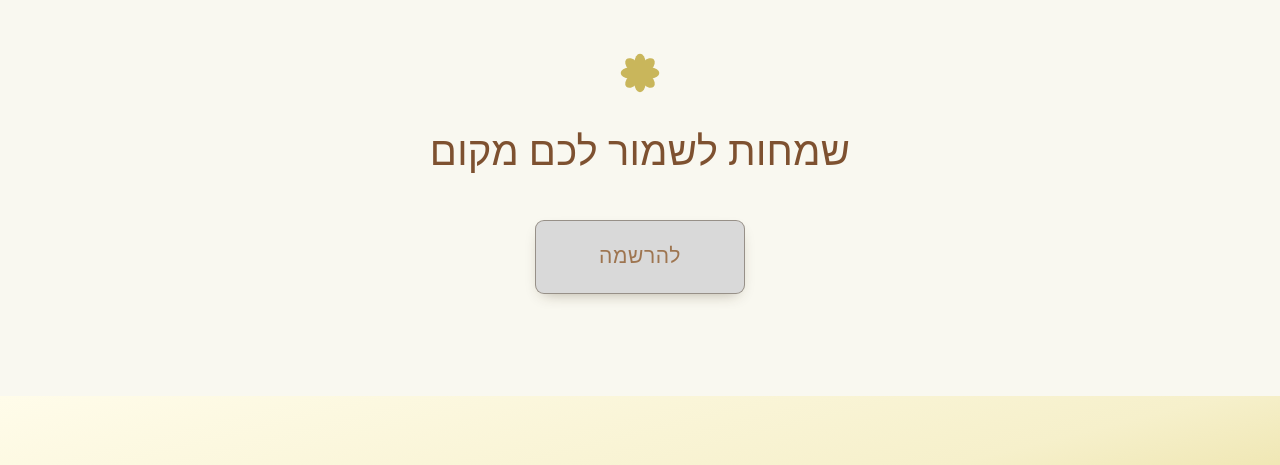
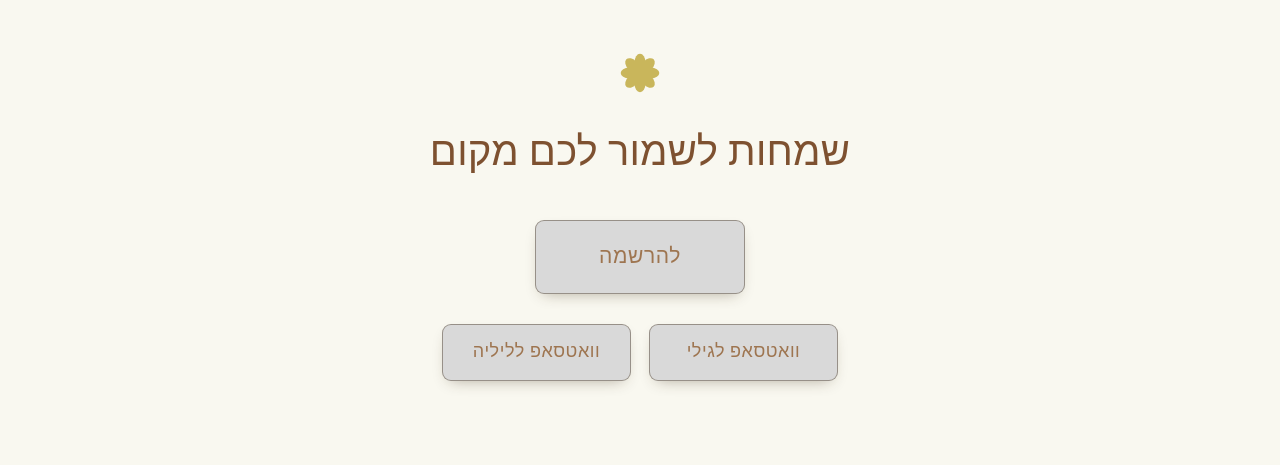
Before and after one commit to gilgulit-afk/tantra, a plain HTML site: page index.html in a window 1280 px wide. Shown: the part 11159-11624 px from the top of the page. Drawn offline with nearby package versions, Linux system fonts and the light colour scheme.

Commit message:
Add WhatsApp buttons for Gili and Lilia at the end of the page
Both open WhatsApp with the general 'היי גילי וליליה' message used by the
other buttons; Lilia's number is 972546579737.

Co-Authored-By: Claude Opus 5.5 <noreply@anthropic.com>
Claude-Session: https://claude.ai/code/session_01J15gEa7RxdYCYj6CkpwzJb

```diff
--- a/index.html
+++ b/index.html
@@ -391,6 +391,10 @@
     <div class="flower reveal" aria-hidden="true"></div>
     <h2 class="band__title reveal">שמחות לשמור לכם מקום</h2>
     <a class="btn btn--lg reveal" href="https://wa.me/972544799145?text=%D7%94%D7%99%D7%99%20%D7%92%D7%99%D7%9C%D7%99%20%D7%95%D7%9C%D7%99%D7%9C%D7%99%D7%94%F0%9F%8C%B8%0A%D7%90%D7%A0%D7%95%20%D7%9E%D7%AA%D7%A2%D7%A0%D7%99%D7%99%D7%A0%D7%99%D7%9D%20%D7%91%D7%A1%D7%93%D7%A0%D7%94%20%D7%94%D7%96%D7%95%D7%92%D7%99%D7%AA%0A%D7%A0%D7%A9%D7%9E%D7%97%20%D7%9C%D7%A7%D7%91%D7%9C%20%D7%A4%D7%A8%D7%98%D7%99%D7%9D%20%D7%95%D7%9C%D7%A9%D7%A8%D7%99%D7%99%D7%9F%20%D7%9E%D7%A7%D7%95%D7%9D%20%F0%9F%92%97&app_absent=0" target="_blank" rel="noopener">להרשמה</a>
+    <div class="contact-pair reveal">
+      <a class="btn btn--wa" href="https://wa.me/972544799145?text=%D7%94%D7%99%D7%99%20%D7%92%D7%99%D7%9C%D7%99%20%D7%95%D7%9C%D7%99%D7%9C%D7%99%D7%94%F0%9F%8C%B8%0A%D7%90%D7%A0%D7%95%20%D7%9E%D7%AA%D7%A2%D7%A0%D7%99%D7%99%D7%A0%D7%99%D7%9D%20%D7%91%D7%A1%D7%93%D7%A0%D7%94%20%D7%94%D7%96%D7%95%D7%92%D7%99%D7%AA%0A%D7%A0%D7%A9%D7%9E%D7%97%20%D7%9C%D7%A7%D7%91%D7%9C%20%D7%A4%D7%A8%D7%98%D7%99%D7%9D%20%D7%95%D7%9C%D7%A9%D7%A8%D7%99%D7%99%D7%9F%20%D7%9E%D7%A7%D7%95%D7%9D%20%F0%9F%92%97&app_absent=0" target="_blank" rel="noopener">וואטסאפ לגילי</a>
+      <a class="btn btn--wa" href="https://wa.me/972546579737?text=%D7%94%D7%99%D7%99%20%D7%92%D7%99%D7%9C%D7%99%20%D7%95%D7%9C%D7%99%D7%9C%D7%99%D7%94%F0%9F%8C%B8%0A%D7%90%D7%A0%D7%95%20%D7%9E%D7%AA%D7%A2%D7%A0%D7%99%D7%99%D7%A0%D7%99%D7%9D%20%D7%91%D7%A1%D7%93%D7%A0%D7%94%20%D7%94%D7%96%D7%95%D7%92%D7%99%D7%AA%0A%D7%A0%D7%A9%D7%9E%D7%97%20%D7%9C%D7%A7%D7%91%D7%9C%20%D7%A4%D7%A8%D7%98%D7%99%D7%9D%20%D7%95%D7%9C%D7%A9%D7%A8%D7%99%D7%99%D7%9F%20%D7%9E%D7%A7%D7%95%D7%9D%20%F0%9F%92%97&app_absent=0" target="_blank" rel="noopener">וואטסאפ לליליה</a>
+    </div>
   </div>
 </section>
 
--- a/styles.css
+++ b/styles.css
@@ -528,6 +528,11 @@ a{color:inherit;text-decoration:none;}
    פוטר
    ========================================================================== */
 .registration .band__title{margin-bottom:clamp(28px,4vw,42px);}
+.contact-pair{
+  display:flex;flex-wrap:wrap;justify-content:center;gap:14px 18px;
+  margin-top:clamp(22px,3vw,30px);
+}
+.btn--wa{font-size:clamp(16px,.4vw + 14.5px,18px);padding:.62em 1.6em;min-width:10.5em;text-align:center;}
 
 .footer{
   background:var(--grad-warm);
```
